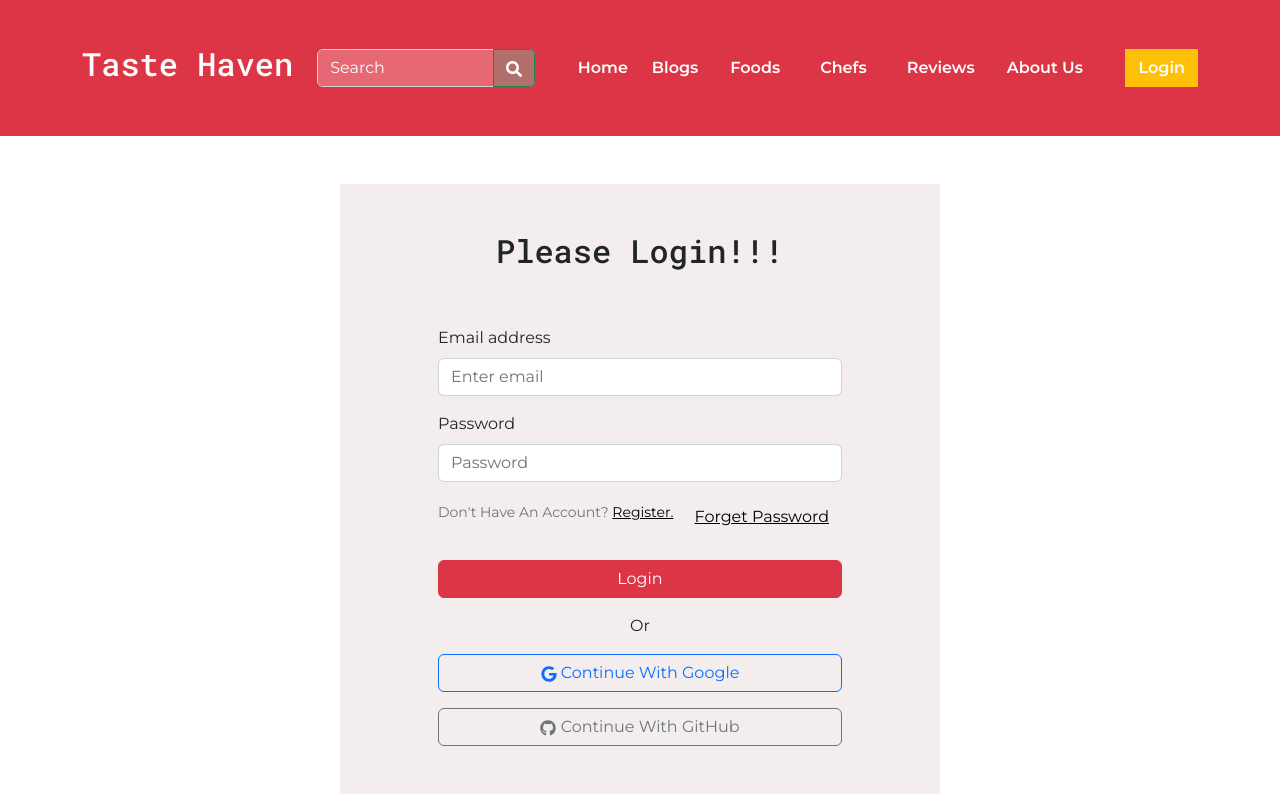
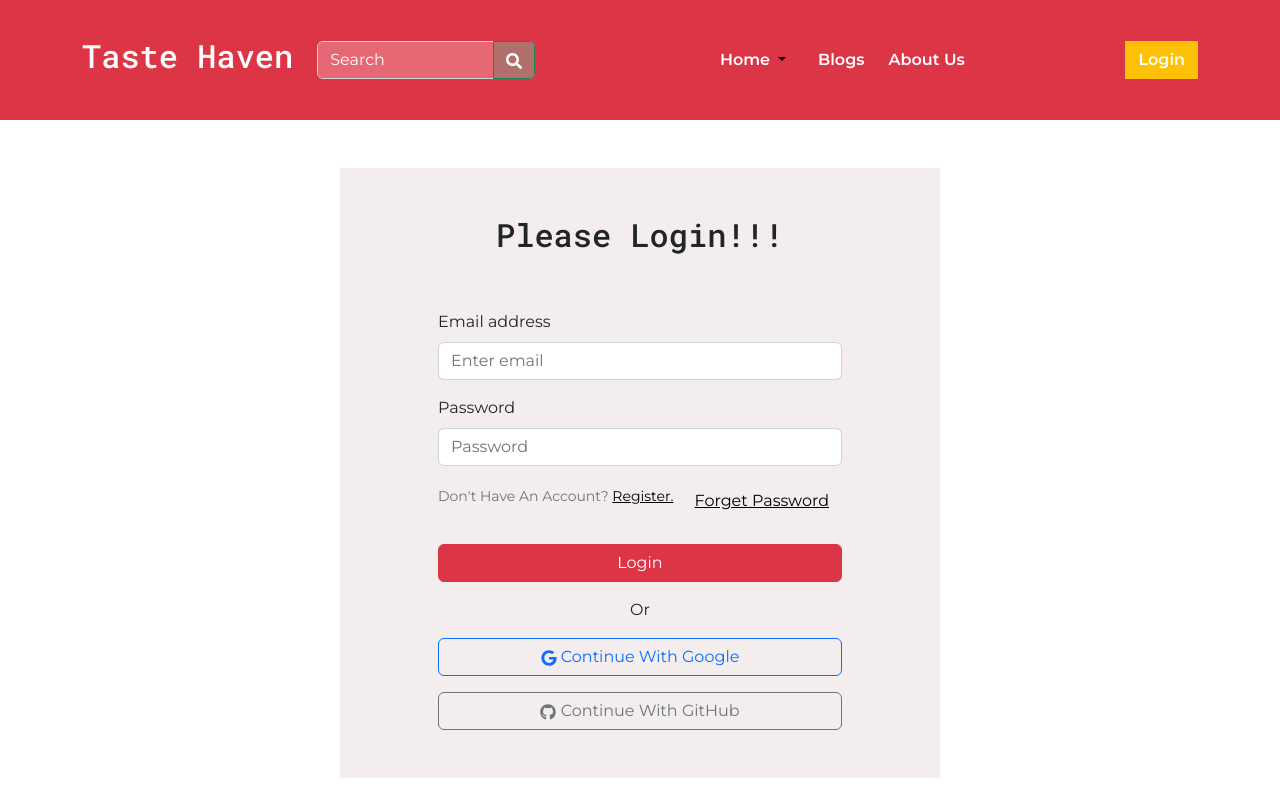
Before and after one commit to NazmulHasan18/Taste-haven-client, a React (Vite) app: page /login in a window 1280 px wide. Shown: the top 800 px of the page. Built offline with nearby package versions, Linux system fonts and the light colour scheme; no server answers.

Commit message:
navbar experiment added

```diff
--- a/src/index.css
+++ b/src/index.css
@@ -35,6 +35,18 @@ nav .active {
    color: white;
    font-weight: 600;
 }
+.show {
+   background-color: aliceblue !important;
+   color: black !important;
+   border-radius: 8px;
+}
+.dropdown .nav-link {
+   color: black !important;
+}
+.dropdown-menu .nav-link {
+   background-color: aliceblue !important;
+}
+
 .activeA:hover {
    color: black;
    opacity: 0.95;
@@ -44,6 +56,12 @@ nav .active {
    color: white;
    opacity: 0.75;
 }
+
+.LazyLoad {
+   opacity: 1;
+   transition: all 3s ease-in-out;
+}
+
 @media screen and (max-width: 600px) {
    .carousel-text {
       display: none;
--- a/src/pages/chefDetails/Recipes/Recipe/Recipe.jsx
+++ b/src/pages/chefDetails/Recipes/Recipe/Recipe.jsx
@@ -14,7 +14,7 @@ const Recipe = ({ foodItem }) => {
    return (
       <Col>
          <Card>
-            <Card.Img variant="top" src={image} style={{ width: "19rem" }} />
+            <Card.Img variant="top" src={image} className="img-fluid" />
             <Card.Body>
                <Card.Title>
                   <p className="fw-semibold fs-4">{name}</p>
--- a/src/shared/NavigationBar/NavigationBar.jsx
+++ b/src/shared/NavigationBar/NavigationBar.jsx
@@ -1,6 +1,6 @@
 // eslint-disable-next-line no-unused-vars
 import React, { useContext } from "react";
-import { Button, Container, Form, Nav } from "react-bootstrap";
+import { Button, Container, Form, Nav, NavDropdown } from "react-bootstrap";
 import Navbar from "react-bootstrap/Navbar";
 import { FaSearch } from "react-icons/fa";
 import { Link, NavLink } from "react-router-dom";
@@ -43,21 +43,30 @@ const NavigationBar = () => {
                   </Form>
                </Nav>
                <Nav className="flex-grow-1 justify-content-center align-items-center gap-4 my-3 nav-pills">
-                  <NavLink to="/" className={({ isActive }) => (isActive ? "activeA" : "inactiveA")}>
-                     Home
-                  </NavLink>
+                  <div className="d-flex position-relative align-items-center">
+                     <NavLink
+                        to="/"
+                        className={({ isActive }) => (isActive ? "activeA me-2" : "inactiveA px-4")}
+                     >
+                        Home
+                     </NavLink>
+                     <NavDropdown title="" id="home-dropdown" className="position-absolute end-0" href="#">
+                        <Nav.Link href="#foods" className="activeA">
+                           Foods
+                        </Nav.Link>
+                        <Nav.Link href="#chefs" className="activeA">
+                           Chefs
+                        </Nav.Link>
+                        <Nav.Link href="#reviews" className="activeA">
+                           Reviews
+                        </Nav.Link>
+                     </NavDropdown>
+                  </div>
+
                   <NavLink to="/blogs" className={({ isActive }) => (isActive ? "activeA" : "inactiveA")}>
                      Blogs
                   </NavLink>
-                  <Nav.Link href="#foods" className="inactiveA">
-                     Foods
-                  </Nav.Link>
-                  <Nav.Link href="#chefs" className="inactiveA">
-                     Chefs
-                  </Nav.Link>
-                  <Nav.Link href="#reviews" className="inactiveA">
-                     Reviews
-                  </Nav.Link>
+
                   <NavLink to="/about" className={({ isActive }) => (isActive ? "activeA" : "inactiveA")}>
                      About Us
                   </NavLink>
```
